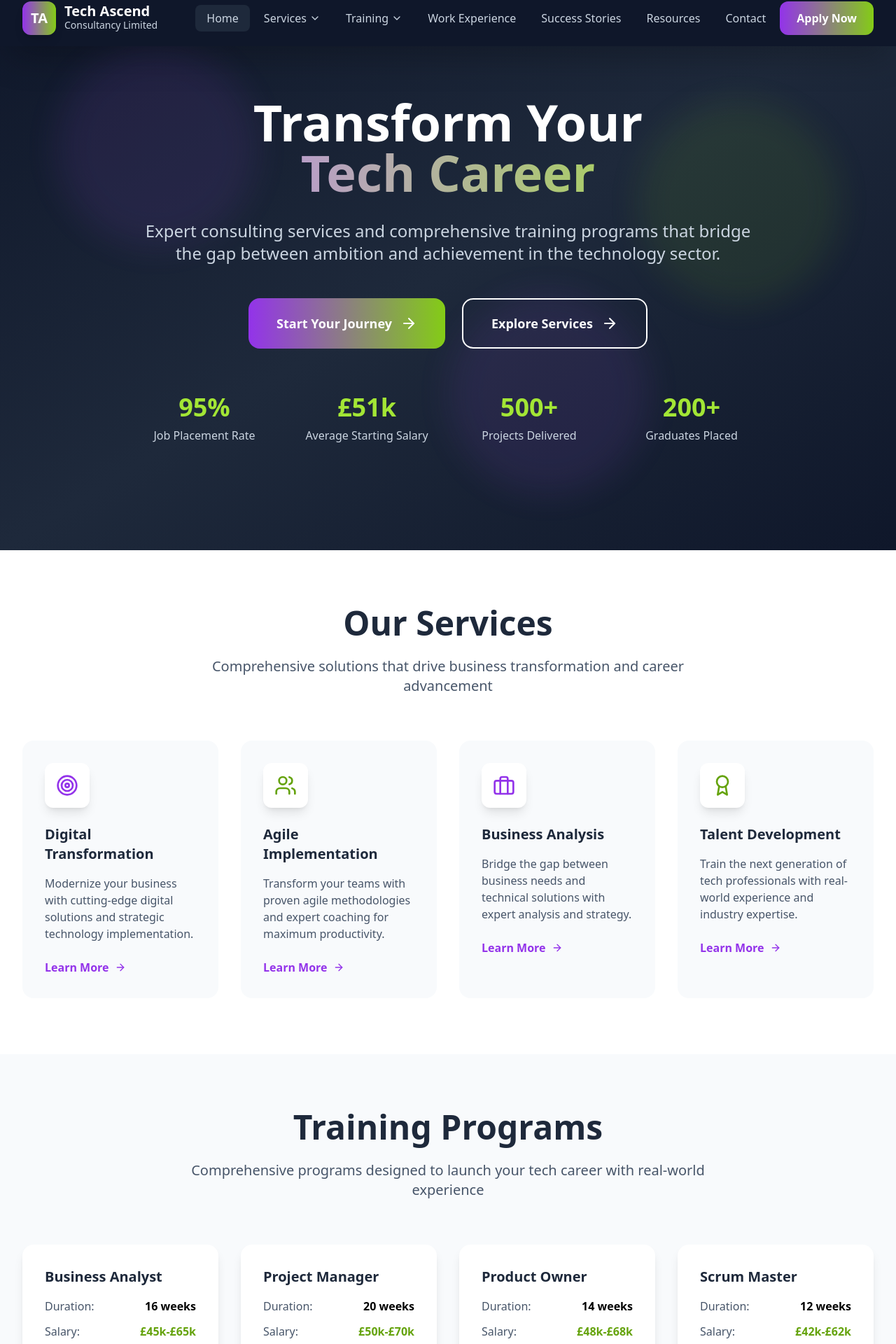
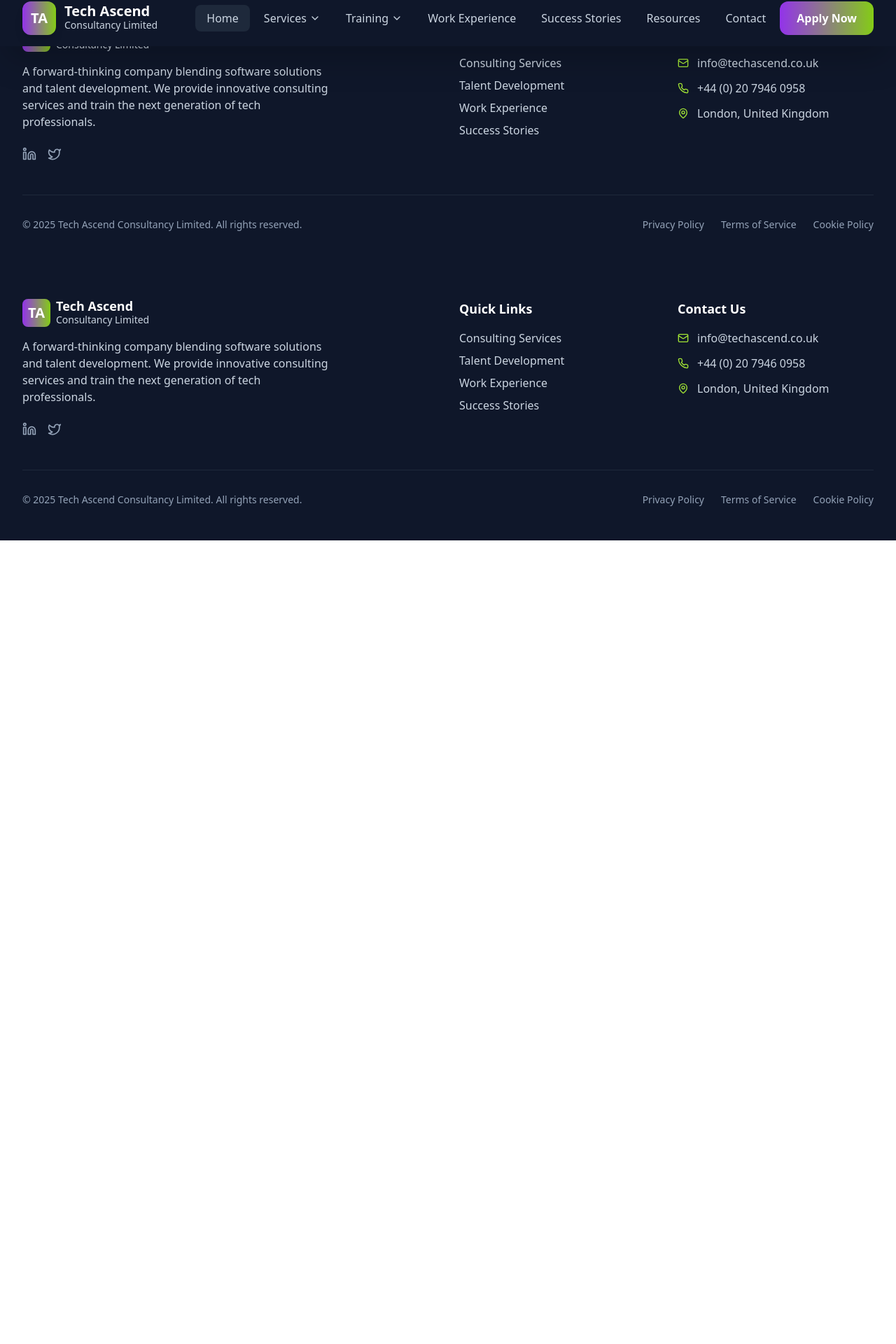
Before and after one commit to Techascendconsulting/website, a React (Vite) app: page / in a window 1280 px wide. Shown: the part 14-1934 px from the top of the page at 70% size. After the commit the page ends 800 px from the top, so only its background shows below. Built offline with nearby package versions, Linux system fonts and the light colour scheme.

Commit message:
Updated Home.tsx

```diff
--- a/src/pages/Home.tsx
+++ b/src/pages/Home.tsx
@@ -1,269 +1,104 @@
 import React from 'react';
 import { Link } from 'react-router-dom';
-import { ArrowRight, CheckCircle, Users, Target, Award, TrendingUp, Briefcase, Star } from 'lucide-react';
+import { Mail, Phone, MapPin, Linkedin, Twitter } from 'lucide-react';
 
-const Home = () => {
-  const services = [
-    {
-      icon: <Target className="w-8 h-8 text-purple-600" />,
-      title: "Digital Transformation",
-      description: "Modernize your business with cutting-edge digital solutions and strategic technology implementation.",
-      link: "/consulting"
-    },
-    {
-      icon: <Users className="w-8 h-8 text-lime-600" />,
-      title: "Agile Implementation",
-      description: "Transform your teams with proven agile methodologies and expert coaching for maximum productivity.",
-      link: "/consulting"
-    },
-    {
-      icon: <Briefcase className="w-8 h-8 text-purple-600" />,
-      title: "Business Analysis",
-      description: "Bridge the gap between business needs and technical solutions with expert analysis and strategy.",
-      link: "/consulting"
-    },
-    {
-      icon: <Award className="w-8 h-8 text-lime-600" />,
-      title: "Talent Development",
-      description: "Train the next generation of tech professionals with real-world experience and industry expertise.",
-      link: "/talent-development"
-    }
-  ];
-
-  const programs = [
-    { title: "Business Analyst", duration: "16 weeks", salary: "£45k-£65k", placement: "96%" },
-    { title: "Project Manager", duration: "20 weeks", salary: "£50k-£70k", placement: "94%" },
-    { title: "Product Owner", duration: "14 weeks", salary: "£48k-£68k", placement: "95%" },
-    { title: "Scrum Master", duration: "12 weeks", salary: "£42k-£62k", placement: "97%" }
-  ];
-
-  const testimonials = [
-    {
-      name: "Sarah Chen",
-      role: "Senior Business Analyst at JPMorgan Chase",
-      image: "https://images.pexels.com/photos/3184465/pexels-photo-3184465.jpeg",
-      quote: "Tech Ascend's program gave me real project experience that made all the difference in my interviews."
-    },
-    {
-      name: "Michael Rodriguez",
-      role: "Product Owner at Spotify",
-      image: "https://images.pexels.com/photos/3184291/pexels-photo-3184291.jpeg",
-      quote: "The mentorship and hands-on experience prepared me for success from day one in my new role."
-    },
-    {
-      name: "Emma Thompson",
-      role: "Scrum Master at Barclays",
-      image: "https://images.pexels.com/photos/3184360/pexels-photo-3184360.jpeg",
-      quote: "Working on real client projects built my confidence and gave me a portfolio that employers valued."
-    }
-  ];
-
+const Footer = () => {
   return (
-    <div>
-      {/* Hero Section */}
-      <section className="relative min-h-screen flex items-center justify-center bg-gradient-to-br from-slate-900 via-slate-800 to-slate-900 overflow-hidden">
-        {/* Background Pattern */}
-        <div className="absolute inset-0 opacity-10">
-          <div className="absolute top-20 left-20 w-72 h-72 bg-purple-500 rounded-full mix-blend-multiply filter blur-xl animate-pulse"></div>
-          <div className="absolute top-40 right-20 w-72 h-72 bg-lime-500 rounded-full mix-blend-multiply filter blur-xl animate-pulse animation-delay-2000"></div>
-          <div className="absolute bottom-20 left-1/2 w-72 h-72 bg-purple-500 rounded-full mix-blend-multiply filter blur-xl animate-pulse animation-delay-4000"></div>
+    <footer className="bg-slate-900 text-white">
+      <div className="max-w-7xl mx-auto px-4 sm:px-6 lg:px-8 py-12">
+        <div className="grid grid-cols-1 md:grid-cols-4 gap-8">
+          {/* Company Info */}
+          <div className="col-span-1 md:col-span-2">
+            <Link to="/" className="flex items-center space-x-2 mb-4">
+              <div className="w-10 h-10 bg-gradient-to-r from-purple-600 to-lime-500 rounded-lg flex items-center justify-center">
+                <span className="text-white font-bold text-xl">TA</span>
+              </div>
+              <div className="flex flex-col">
+                <span className="font-bold text-lg leading-5">Tech Ascend</span>
+                <span className="text-sm text-slate-300">Consultancy Limited</span>
+              </div>
+            </Link>
+            <p className="text-slate-300 mb-6 max-w-md">
+              A forward-thinking company blending software solutions and talent development.
+              We provide innovative consulting services and train the next generation of
+              tech professionals.
+            </p>
+            <div className="flex space-x-4">
+              <a href="#" className="text-slate-400 hover:text-lime-400 transition-colors">
+                <Linkedin size={20} />
+              </a>
+              <a href="#" className="text-slate-400 hover:text-lime-400 transition-colors">
+                <Twitter size={20} />
+              </a>
+            </div>
           </div>
 
-        <div className="relative max-w-7xl mx-auto px-4 sm:px-6 lg:px-8 text-center">
-          <h1 className="text-5xl md:text-7xl font-bold text-white mb-8 leading-tight">
-            Transform Your
-            <span className="block bg-gradient-to-r from-purple-400 to-lime-400 bg-clip-text text-transparent">
-              Tech Career
-            </span>
-          </h1>
-          <p className="text-xl md:text-2xl text-slate-300 mb-12 max-w-4xl mx-auto leading-relaxed">
-            Expert consulting services and comprehensive training programs that bridge the gap
-            between ambition and achievement in the technology sector.
-          </p>
-
-          <div className="flex flex-col sm:flex-row gap-6 justify-center mb-16">
-            <Link
-              to="/apply"
-              className="inline-flex items-center bg-gradient-to-r from-purple-600 to-lime-500 text-white px-10 py-5 rounded-2xl font-bold text-lg hover:shadow-2xl transition-all duration-300 transform hover:scale-105"
-            >
-              Start Your Journey
-              <ArrowRight className="ml-3" size={24} />
+          {/* Quick Links */}
+          <div>
+            <h3 className="font-semibold text-lg mb-4">Quick Links</h3>
+            <ul className="space-y-2">
+              <li>
+                <Link to="/consulting" className="text-slate-300 hover:text-lime-400 transition-colors">
+                  Consulting Services
                 </Link>
-            <Link
-              to="/consulting"
-              className="inline-flex items-center border-2 border-white text-white px-10 py-5 rounded-2xl font-bold text-lg hover:bg-white hover:text-slate-900 transition-all duration-300"
-            >
-              Explore Services
-              <ArrowRight className="ml-3" size={24} />
+              </li>
+              <li>
+                <Link to="/talent-development" className="text-slate-300 hover:text-lime-400 transition-colors">
+                  Talent Development
                 </Link>
+              </li>
+              <li>
+                <Link to="/work-experience" className="text-slate-300 hover:text-lime-400 transition-colors">
+                  Work Experience
+                </Link>
+              </li>
+              <li>
+                <Link to="/success-stories" className="text-slate-300 hover:text-lime-400 transition-colors">
+                  Success Stories
+                </Link>
+              </li>
+            </ul>
           </div>
 
-          {/* Stats */}
-          <div className="grid grid-cols-2 lg:grid-cols-4 gap-8 max-w-4xl mx-auto">
-            {[
-              { number: "95%", label: "Job Placement Rate" },
-              { number: "£51k", label: "Average Starting Salary" },
-              { number: "500+", label: "Projects Delivered" },
-              { number: "200+", label: "Graduates Placed" }
-            ].map((stat, index) => (
-              <div key={index} className="text-center">
-                <div className="text-3xl lg:text-4xl font-bold text-lime-400 mb-2">{stat.number}</div>
-                <div className="text-slate-300">{stat.label}</div>
+          {/* Contact Info */}
+          <div>
+            <h3 className="font-semibold text-lg mb-4">Contact Us</h3>
+            <div className="space-y-3">
+              <div className="flex items-center space-x-3">
+                <Mail size={16} className="text-lime-400" />
+                <span className="text-slate-300">info@techascend.co.uk</span>
               </div>
-            ))}
+              <div className="flex items-center space-x-3">
+                <Phone size={16} className="text-lime-400" />
+                <span className="text-slate-300">+44 (0) 20 7946 0958</span>
+              </div>
+              <div className="flex items-center space-x-3">
+                <MapPin size={16} className="text-lime-400" />
+                <span className="text-slate-300">London, United Kingdom</span>
               </div>
             </div>
-      </section>
-
-      {/* Services Section */}
-      <section className="py-20 bg-white">
-        <div className="max-w-7xl mx-auto px-4 sm:px-6 lg:px-8">
-          <div className="text-center mb-16">
-            <h2 className="text-4xl md:text-5xl font-bold text-slate-800 mb-6">Our Services</h2>
-            <p className="text-xl text-slate-600 max-w-3xl mx-auto">
-              Comprehensive solutions that drive business transformation and career advancement
-            </p>
+          </div>
         </div>
 
-          <div className="grid grid-cols-1 md:grid-cols-2 lg:grid-cols-4 gap-8">
-            {services.map((service, index) => (
-              <div key={index} className="group bg-slate-50 p-8 rounded-2xl hover:shadow-xl transition-all duration-300 transform hover:-translate-y-2">
-                <div className="w-16 h-16 bg-white rounded-xl flex items-center justify-center mb-6 shadow-lg group-hover:shadow-xl transition-shadow">
-                  {service.icon}
-                </div>
-                <h3 className="text-xl font-bold text-slate-800 mb-4">{service.title}</h3>
-                <p className="text-slate-600 mb-6">{service.description}</p>
-                <Link
-                  to={service.link}
-                  className="inline-flex items-center text-purple-600 font-semibold hover:text-lime-600 transition-colors"
-                >
-                  Learn More
-                  <ArrowRight className="ml-2" size={16} />
-                </Link>
-              </div>
-            ))}
+        <div className="border-t border-slate-800 mt-12 pt-8 flex flex-col md:flex-row justify-between items-center">
+          <p className="text-slate-400 text-sm">
+            © 2025 Tech Ascend Consultancy Limited. All rights reserved.
+          </p>
+          <div className="flex space-x-6 mt-4 md:mt-0">
+            <a href="#" className="text-slate-400 hover:text-lime-400 text-sm transition-colors">
+              Privacy Policy
+            </a>
+            <a href="#" className="text-slate-400 hover:text-lime-400 text-sm transition-colors">
+              Terms of Service
+            </a>
+            <a href="#" className="text-slate-400 hover:text-lime-400 text-sm transition-colors">
+              Cookie Policy
+            </a>
           </div>
         </div>
-      </section>
-
-      {/* Training Programs */}
-      <section className="py-20 bg-slate-50">
-        <div className="max-w-7xl mx-auto px-4 sm:px-6 lg:px-8">
-          <div className="text-center mb-16">
-            <h2 className="text-4xl md:text-5xl font-bold text-slate-800 mb-6">Training Programs</h2>
-            <p className="text-xl text-slate-600 max-w-3xl mx-auto">
-              Comprehensive programs designed to launch your tech career with real-world experience
-            </p>
       </div>
-
-          <div className="grid grid-cols-1 md:grid-cols-2 lg:grid-cols-4 gap-8">
-            {programs.map((program, index) => (
-              <div key={index} className="bg-white p-8 rounded-2xl shadow-lg hover:shadow-xl transition-all duration-300 transform hover:-translate-y-2">
-                <h3 className="text-xl font-bold text-slate-800 mb-4">{program.title}</h3>
-                <div className="space-y-3 mb-6">
-                  <div className="flex justify-between">
-                    <span className="text-slate-600">Duration:</span>
-                    <span className="font-semibold">{program.duration}</span>
-                  </div>
-                  <div className="flex justify-between">
-                    <span className="text-slate-600">Salary:</span>
-                    <span className="font-semibold text-lime-600">{program.salary}</span>
-                  </div>
-                  <div className="flex justify-between">
-                    <span className="text-slate-600">Placement:</span>
-                    <span className="font-semibold text-purple-600">{program.placement}</span>
-                  </div>
-                </div>
-                <Link
-                  to="/talent-development"
-                  className="w-full inline-flex items-center justify-center bg-gradient-to-r from-purple-600 to-lime-500 text-white px-6 py-3 rounded-lg font-semibold hover:shadow-lg transition-all duration-300 transform hover:scale-105"
-                >
-                  Learn More
-                  <ArrowRight className="ml-2" size={16} />
-                </Link>
-              </div>
-            ))}
-          </div>
-        </div>
-      </section>
-
-      {/* Success Stories */}
-      <section className="py-20 bg-white">
-        <div className="max-w-7xl mx-auto px-4 sm:px-6 lg:px-8">
-          <div className="text-center mb-16">
-            <h2 className="text-4xl md:text-5xl font-bold text-slate-800 mb-6">Success Stories</h2>
-            <p className="text-xl text-slate-600 max-w-3xl mx-auto">
-              Real careers transformed through our programs
-            </p>
-          </div>
-
-          <div className="grid grid-cols-1 md:grid-cols-3 gap-8">
-            {testimonials.map((testimonial, index) => (
-              <div key={index} className="bg-slate-50 p-8 rounded-2xl hover:shadow-xl transition-all duration-300">
-                <div className="flex items-center mb-6">
-                  <img
-                    src={testimonial.image}
-                    alt={testimonial.name}
-                    className="w-16 h-16 rounded-full object-cover mr-4"
-                  />
-                  <div>
-                    <h4 className="font-bold text-slate-800">{testimonial.name}</h4>
-                    <p className="text-sm text-slate-600">{testimonial.role}</p>
-                  </div>
-                </div>
-                <blockquote className="text-slate-700 italic">
-                  "{testimonial.quote}"
-                </blockquote>
-                <div className="flex text-lime-500 mt-4">
-                  {[...Array(5)].map((_, i) => (
-                    <Star key={i} size={16} fill="currentColor" />
-                  ))}
-                </div>
-              </div>
-            ))}
-          </div>
-
-          <div className="text-center mt-12">
-            <Link
-              to="/success-stories"
-              className="inline-flex items-center text-purple-600 font-semibold hover:text-lime-600 transition-colors text-lg"
-            >
-              Read More Success Stories
-              <ArrowRight className="ml-2" size={20} />
-            </Link>
-          </div>
-        </div>
-      </section>
-
-      {/* CTA Section */}
-      <section className="py-20 bg-gradient-to-r from-purple-600 to-lime-400">
-        <div className="max-w-4xl mx-auto text-center px-4 sm:px-6 lg:px-8">
-          <h2 className="text-4xl md:text-5xl font-bold text-white mb-6">
-            Ready to Transform Your Career?
-          </h2>
-          <p className="text-xl text-white/90 mb-10">
-            Join hundreds of professionals who have successfully transitioned into high-paying tech roles
-          </p>
-          <div className="flex flex-col sm:flex-row gap-6 justify-center">
-            <Link
-              to="/apply"
-              className="inline-flex items-center bg-white text-slate-900 px-10 py-5 rounded-2xl font-bold text-lg hover:shadow-2xl transition-all duration-300 transform hover:scale-105"
-            >
-              Apply for Training
-              <ArrowRight className="ml-3" size={24} />
-            </Link>
-            <Link
-              to="/contact"
-              className="inline-flex items-center border-2 border-white text-white px-10 py-5 rounded-2xl font-bold text-lg hover:bg-white hover:text-slate-900 transition-all duration-300"
-            >
-              Schedule Consultation
-              <ArrowRight className="ml-3" size={24} />
-            </Link>
-          </div>
-        </div>
-      </section>
-    </div>
+    </footer>
   );
 };
 
-export default Home;
+export default Footer;
```
Lines whose indentation alone changed are shown as unchanged.
